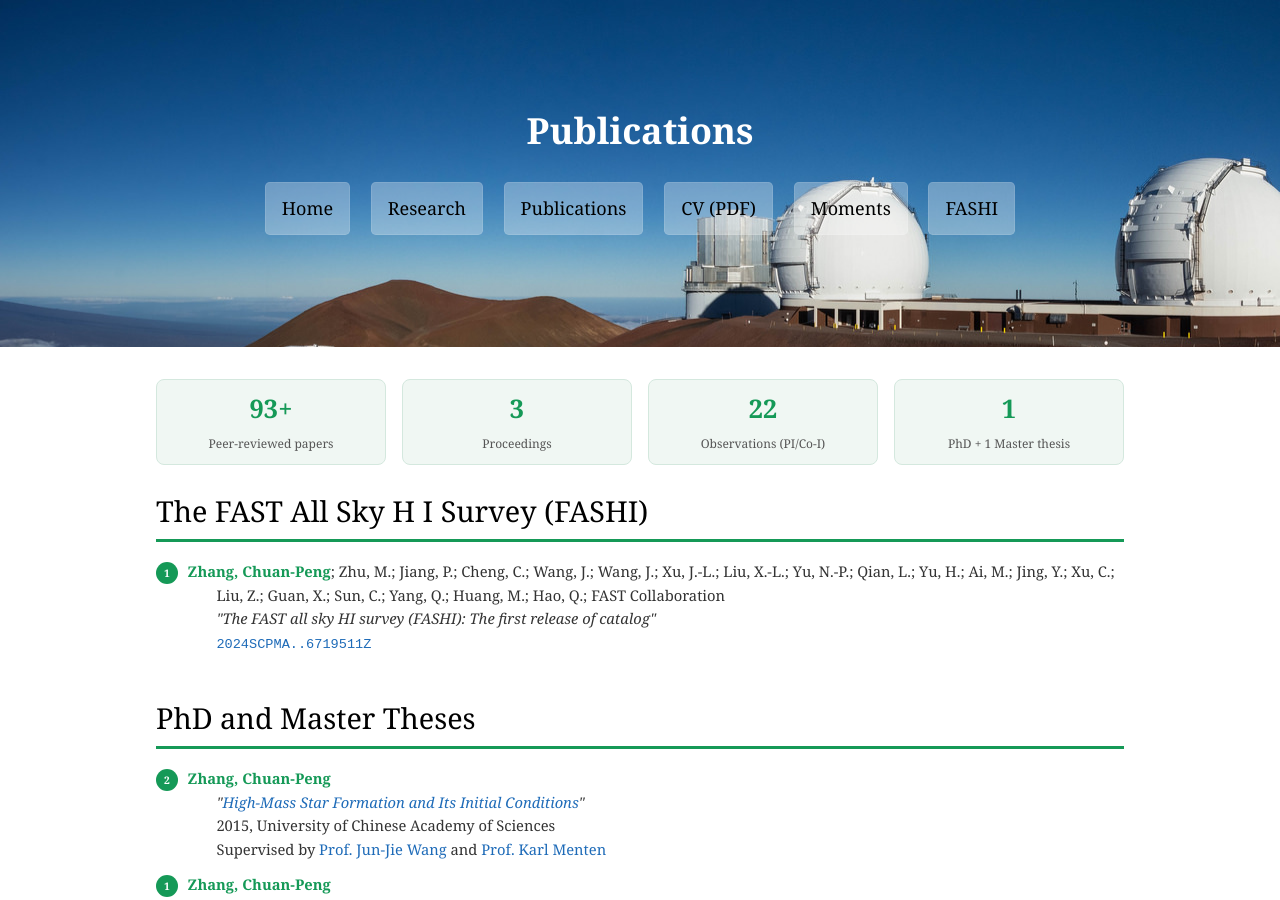
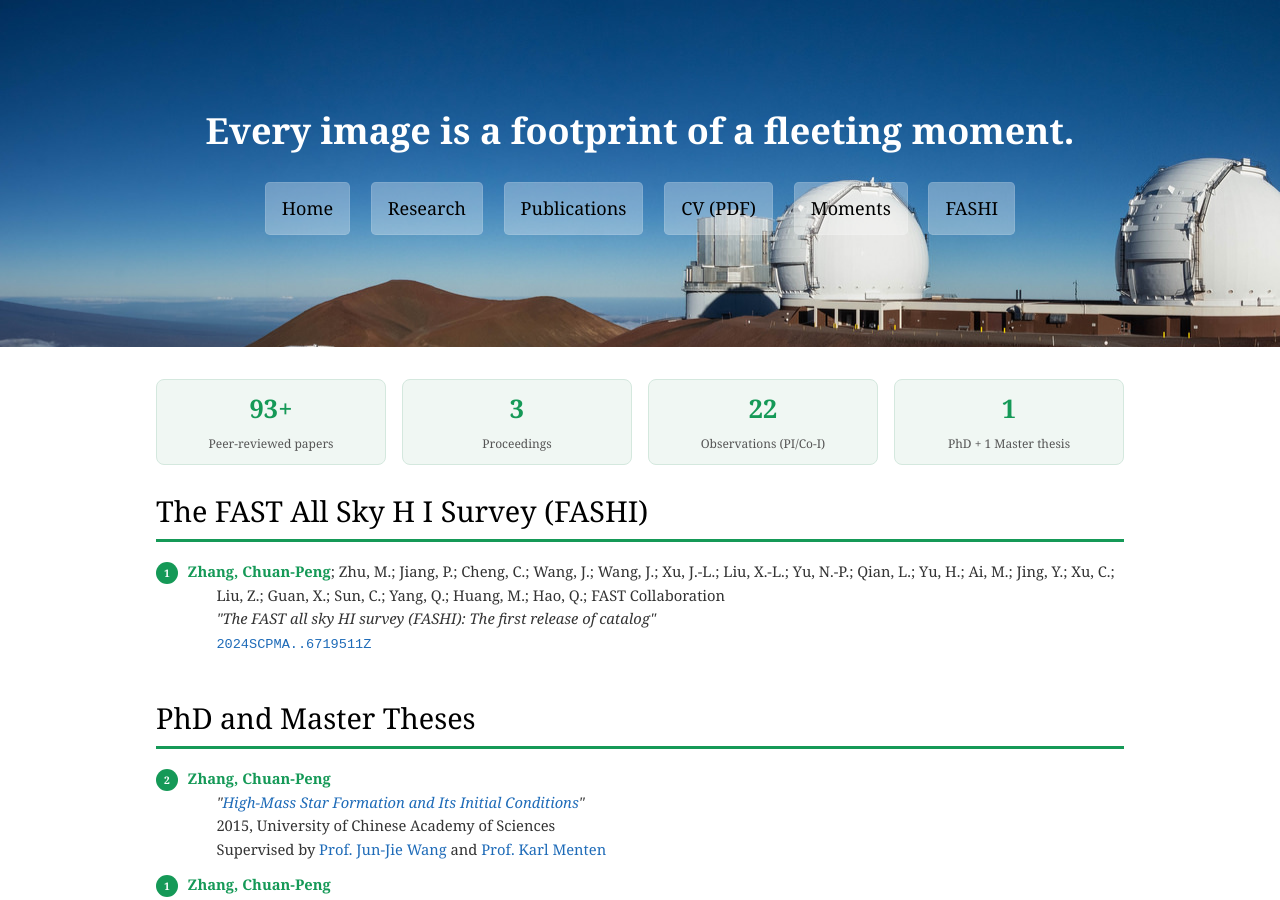
Before and after one commit to zcp521/zcp521.github.io, a Jekyll site: the page built from pub.md, in a window 1280 px wide and 900 px high. Built offline with Jekyll 4.4.1, drawn with Linux system fonts in a browser that asks for light colours.

Commit message:
Update pub.md

```diff
--- a/pub.md
+++ b/pub.md
@@ -1,6 +1,6 @@
 ---
 layout: default
-title: "Publications"
+title: "Every image is a footprint of a fleeting moment."
 ---
 
 <style>
```
